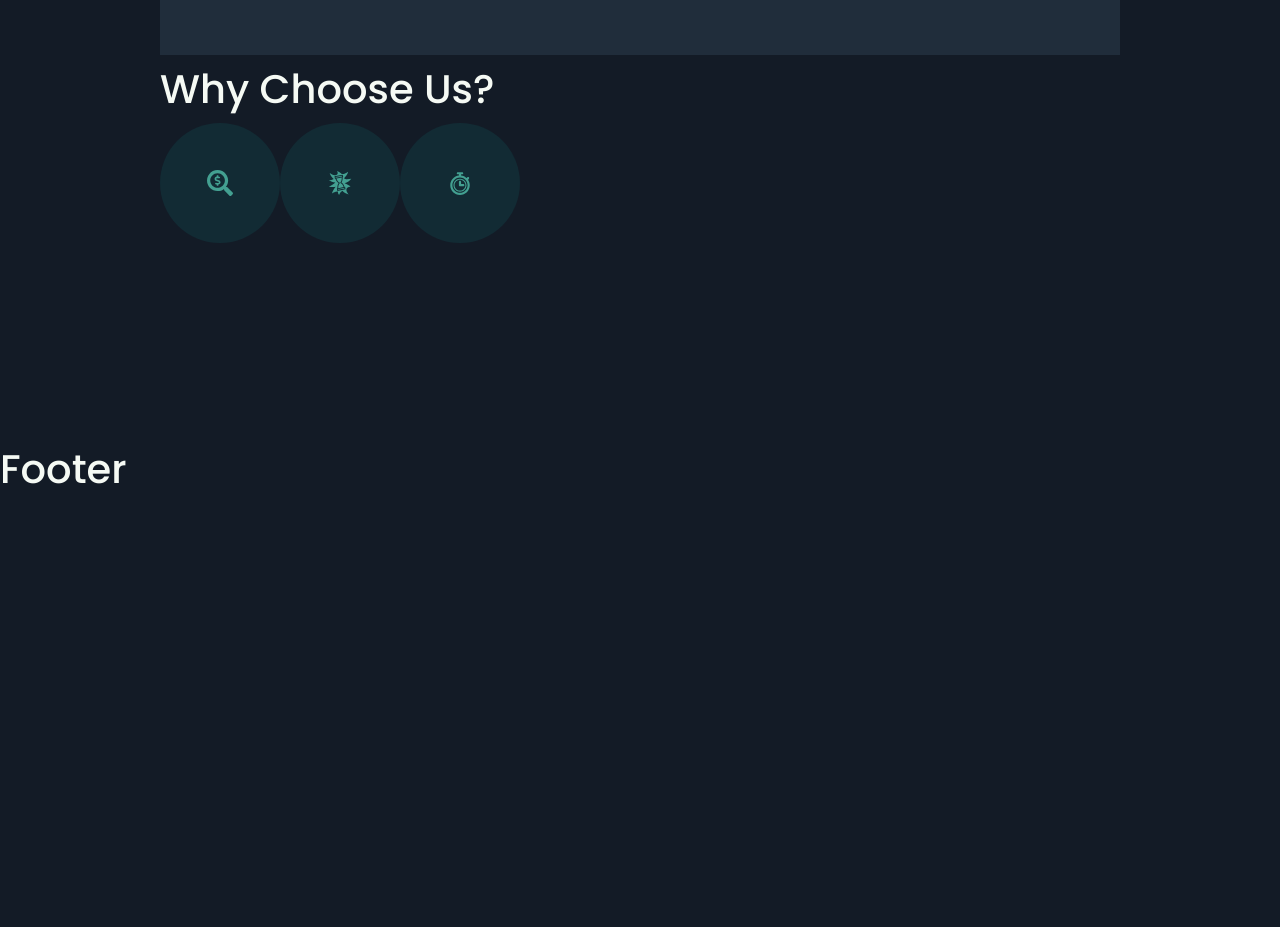
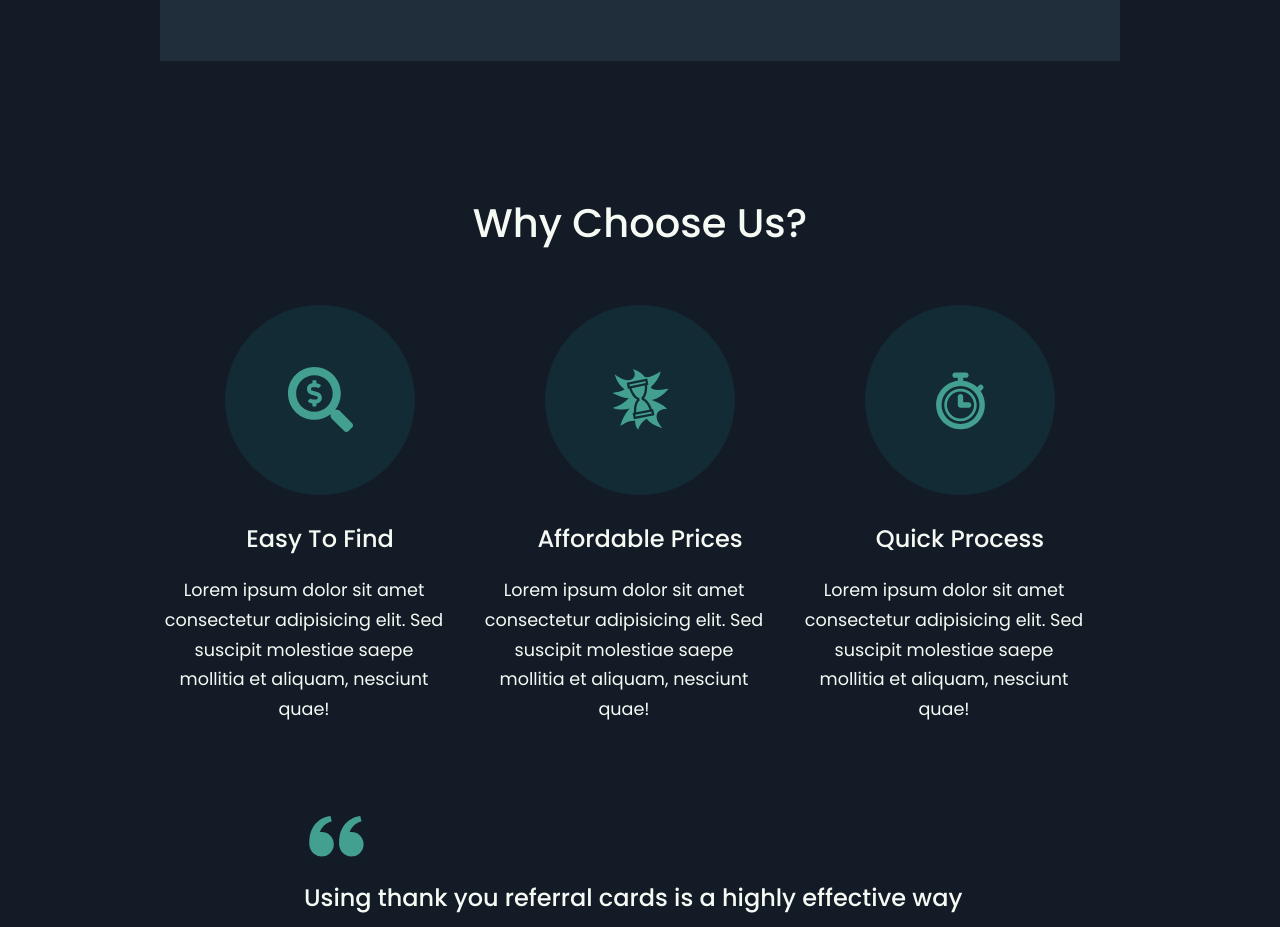
Before and after one commit to kingbee1/rentiz, a React (Vite) app: page / in a window 1280 px wide. Shown: the part 1860-2787 px from the top of the page. Before the commit the page ends 2363 px from the top, so only its background shows below. Built offline with nearby package versions, Linux system fonts and the light colour scheme.

Commit message:
choose section completed.

```diff
--- a/src/App.css
+++ b/src/App.css
@@ -113,20 +113,57 @@ header h1{
 }
 
 /* choose */
+.choose__container h1 {
+    margin: 8rem 0 3rem;
+    text-align: center;
+}
+
+
 
 .choose__content {
     display: flex;
 }
 
-
+.choose__card {
+    width: 100%;
+    text-align: center;
+}
 
 .icon-wrap {
     display: inline-flex;
     align-items: center;
     justify-content: center;
-    width: 120px;
-    height: 120px;
+    width: 190px;
+    height: 190px;
     border-radius: 50%;
     background-color: #122B34;
     padding: 5px;
+    margin-bottom: 1.5rem;
 }
+
+.choose_icon {
+    font-size: 65px;
+}
+
+.choose__card h2 {
+    margin-bottom: 1rem;
+}
+
+.choose__card p {
+    width: 90%;
+}
+
+.choose__base {
+    margin: 5rem auto;
+    width: 70%;
+}
+
+.choose__base-2 {
+    display: flex;
+    justify-content: space-between;
+    margin-top: 3rem;
+}
+
+.choose__base-2 h4 {
+    font-weight: 300;
+}
--- a/src/index.css
+++ b/src/index.css
@@ -64,7 +64,10 @@ a {
 section {
     margin-top: 8rem;
     padding-bottom: var(--bottom-section-padding);
+}
 
+p {
+    font-size: 1.1rem;
 }
 
 
--- a/src/pages/Home.jsx
+++ b/src/pages/Home.jsx
@@ -11,6 +11,10 @@ import { TbRulerMeasure } from "react-icons/tb";
 import { FaSearchDollar } from "react-icons/fa";
 import { GiExtraTime } from "react-icons/gi";
 import { TiStopwatch } from "react-icons/ti";
+import { BiSolidQuoteAltLeft } from "react-icons/bi";
+import { RiArrowRightSLine } from "react-icons/ri";
+import { RiArrowLeftSLine } from "react-icons/ri";
+
 
 const Home = () => {
   const responsive = {
@@ -198,22 +202,46 @@ const Home = () => {
 
           <div className="choose__card">
           <div className="icon-wrap">
-            <FaSearchDollar className="icon" />
+            <FaSearchDollar className="icon choose_icon" />
           </div>
+          <h2>Easy To Find</h2>
+          <p>Lorem ipsum dolor sit amet consectetur adipisicing elit. Sed suscipit molestiae saepe mollitia et aliquam, nesciunt quae!</p>
           </div>
 
           <div className="choose__card">
             <div className="icon-wrap">
-              <GiExtraTime className="icon" />
+              <GiExtraTime className="icon choose_icon" />
             </div>
+            <h2>Affordable Prices</h2>
+            <p>Lorem ipsum dolor sit amet consectetur adipisicing elit. Sed suscipit molestiae saepe mollitia et aliquam, nesciunt quae!</p>
           </div>
 
           <div className="choose__card">
             <div className="icon-wrap">
-                <TiStopwatch className="icon" />
+                <TiStopwatch className="icon choose_icon" />
             </div>
+            <h2>Quick Process</h2>
+            <p>Lorem ipsum dolor sit amet consectetur adipisicing elit. Sed suscipit molestiae saepe mollitia et aliquam, nesciunt quae!</p>
           </div>
 
+        </div>
+
+        <div className="choose__base">
+            <BiSolidQuoteAltLeft className="icon choose_icon"/>
+            <h2>
+            Using thank you referral cards is a highly effective way to ensure your customers recommend your real estate services more often and proactively.
+            We can proudly tell you that we will be using their servies again and again.
+            </h2>
+            <div className="choose__base-2">
+                <div>
+                    <h3>Elano Pravo</h3>
+                    <h4>Ceo, Upstate</h4>
+                </div>
+                <div>
+                    <RiArrowLeftSLine className="choose_icon"/>
+                    <RiArrowRightSLine className="choose_icon"/>
+                </div>
+            </div>
         </div>
 
       </section>
```
